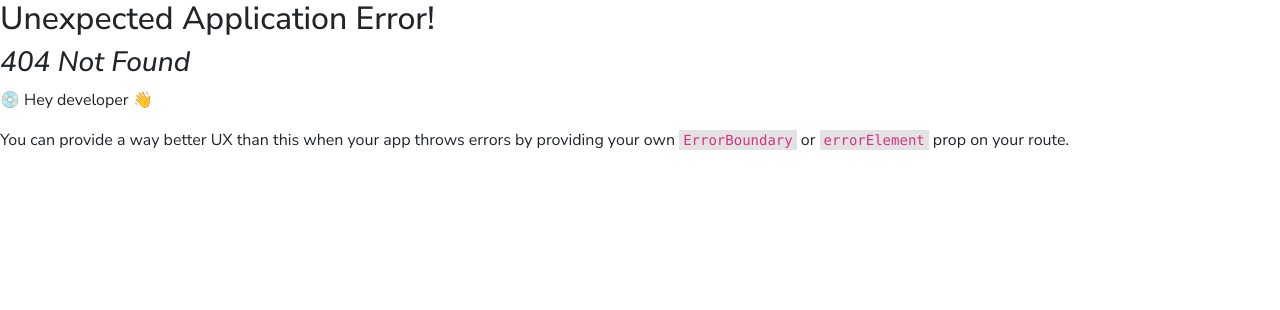
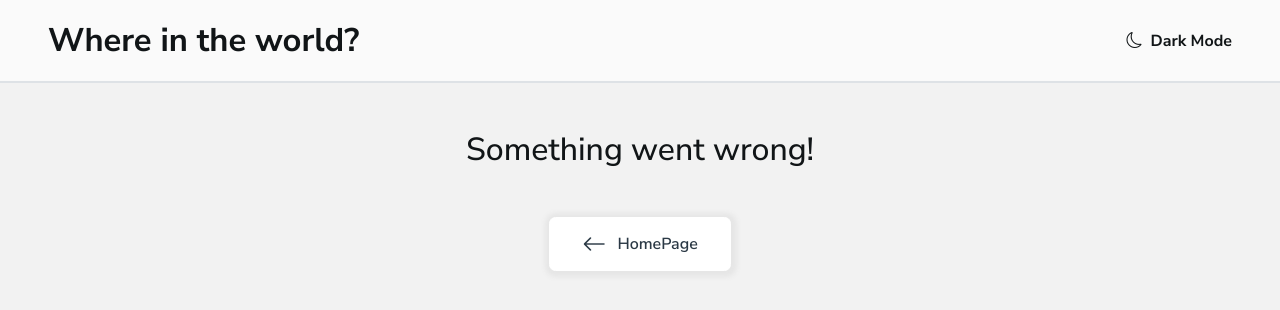
Before and after one commit to zsolt270/REST-COUNTRY, a React (Vite) app: page / in a window 1280 px wide. Before the commit this address had no page. Shown: the top 310 px of the page. Built offline with nearby package versions, Linux system fonts and the light colour scheme.

Commit message:
updating routes for deployment

```diff
--- a/src/main.tsx
+++ b/src/main.tsx
@@ -15,11 +15,11 @@ const router = createBrowserRouter([
 		// path: "/",
 		path: "/REST-COUNTRY/",
 		element: <App />,
+		errorElement: <ErrorPage />,
 		children: [
 			{
 				path: "/REST-COUNTRY/",
 				element: <HomePage />,
-				errorElement: <ErrorPage />,
 			},
 			{
 				path: "/REST-COUNTRY/country/:country",
```
Also changed, not shown: 1 other file (tests, documents, lock files or other folders).
